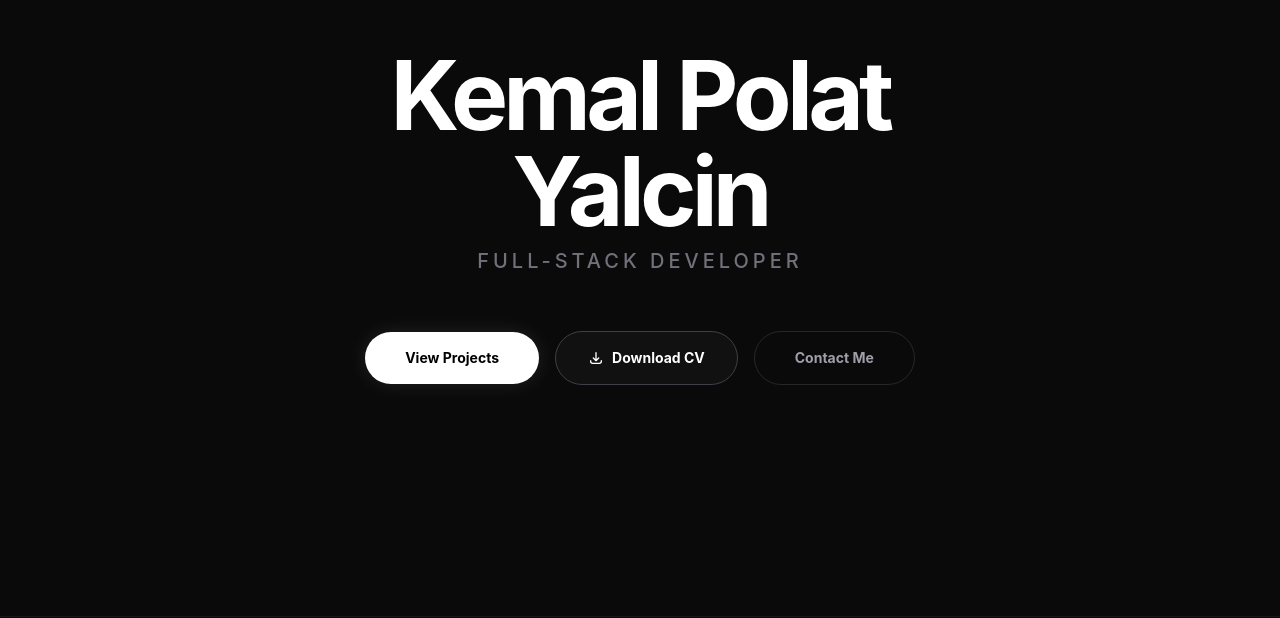
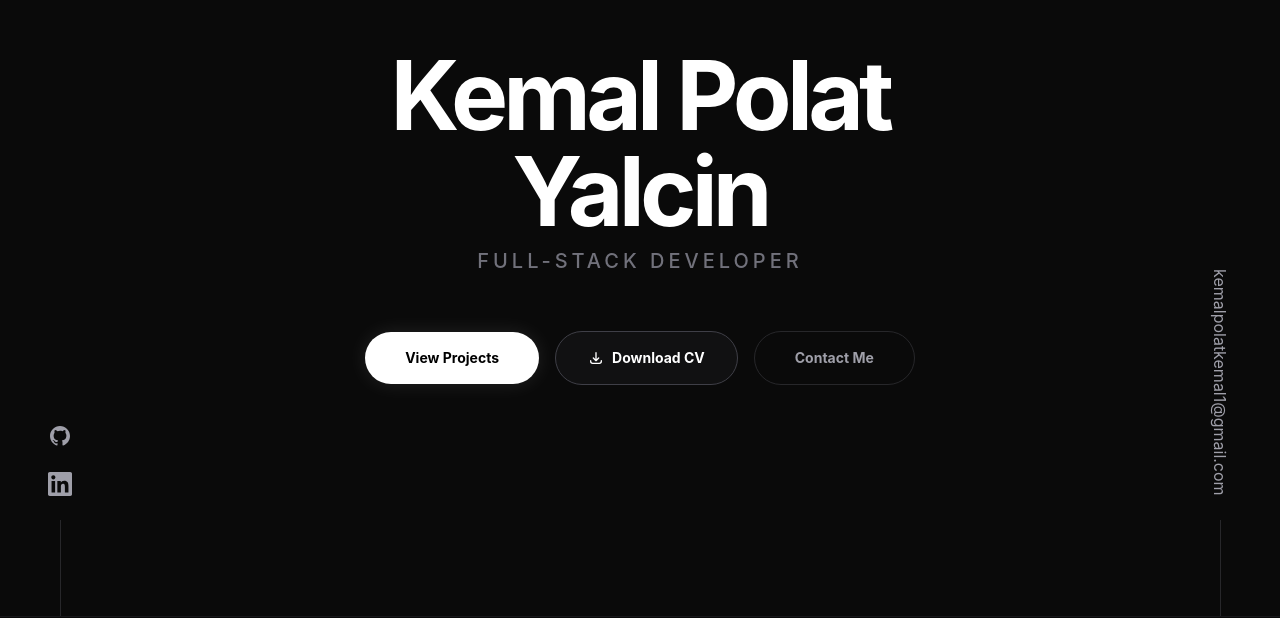
Before and after one commit to kemalpolatyalcin/kemal-portfolio, a Next.js app: page / in a window 1280 px wide. Shown: the part 184-802 px from the top of the page. Built offline with nearby package versions, Linux system fonts and the light colour scheme.

Commit message:
them aura and fixed social bars

```diff
--- a/src/app/page.tsx
+++ b/src/app/page.tsx
@@ -71,10 +71,27 @@ export default function Home() {
     };
 
     return (
-        <div className="min-h-screen bg-[#0a0a0a] text-white selection:bg-white selection:text-black">
+        <div className="min-h-screen bg-[#0a0a0a] text-white selection:bg-emerald-500/30 selection:text-emerald-200">
 
             <main className="relative min-h-screen flex flex-col items-center justify-center p-6 overflow-hidden">
-                <div className="absolute inset-0 bg-[radial-gradient(circle_at_50%_50%,_var(--tw-gradient-stops))] from-zinc-800/20 via-[#0a0a0a] to-[#0a0a0a] pointer-events-none" />
+                <div className="hidden xl:flex flex-col items-center fixed bottom-0 left-12 z-50">
+                    <div className="flex flex-col gap-6 mb-6">
+                        <a href="https://github.com/kemalpolatyalcin" target="_blank" rel="noreferrer" className="text-zinc-400 hover:text-emerald-400 hover:-translate-y-1 transition-all duration-300">
+                            <svg className="w-6 h-6" fill="currentColor" viewBox="0 0 24 24"><path fillRule="evenodd" clipRule="evenodd" d="M12 2C6.477 2 2 6.477 2 12c0 4.42 2.865 8.166 6.839 9.489.5.092.682-.217.682-.482 0-.237-.008-.866-.013-1.699-2.782.603-3.369-1.34-3.369-1.34-.454-1.156-1.11-1.464-1.11-1.464-.908-.62.069-.608.069-.608 1.003.07 1.531 1.03 1.531 1.03.892 1.529 2.341 1.087 2.91.831.092-.646.35-1.086.636-1.336-2.22-.253-4.555-1.11-4.555-4.943 0-1.091.39-1.984 1.029-2.683-.103-.253-.446-1.27.098-2.647 0 0 .84-.269 2.75 1.025A9.578 9.578 0 0112 6.836c.85.004 1.705.114 2.504.336 1.909-1.294 2.747-1.025 2.747-1.025.546 1.379.203 2.394.1 2.647.64.699 1.028 1.592 1.028 2.683 0 3.842-2.339 4.687-4.566 4.935.359.309.678.919.678 1.852 0 1.336-.012 2.415-.012 2.743 0 .267.18.578.688.48C19.138 20.161 22 16.418 22 12c0-5.523-4.477-10-10-10z" /></svg>
+                        </a>
+                        <a href="https://www.linkedin.com/in/kemal-polat-yal%C3%A7%C4%B1n-232aa3197/" target="_blank" rel="noreferrer" className="text-zinc-400 hover:text-emerald-400 hover:-translate-y-1 transition-all duration-300">
+                            <svg className="w-6 h-6" fill="currentColor" viewBox="0 0 24 24"><path d="M20.447 20.452h-3.554v-5.569c0-1.328-.027-3.037-1.852-3.037-1.853 0-2.136 1.445-2.136 2.939v5.667H9.351V9h3.414v1.561h.046c.477-.9 1.637-1.85 3.37-1.85 3.601 0 4.267 2.37 4.267 5.455v6.286zM5.337 7.433c-1.144 0-2.063-.926-2.063-2.065 0-1.138.92-2.063 2.063-2.063 1.14 0 2.064.925 2.064 2.063 0 1.139-.925 2.065-2.064 2.065zm1.782 13.019H3.555V9h3.564v11.452zM22.225 0H1.771C.792 0 0 .774 0 1.729v20.542C0 23.227.792 24 1.771 24h20.451C23.2 24 24 23.227 24 22.271V1.729C24 .774 23.2 0 22.222 0h.003z" /></svg>
+                        </a>
+                    </div>
+                    <div className="w-px h-24 bg-zinc-800"></div>
+                </div>
+                <div className="hidden xl:flex flex-col items-center fixed bottom-0 right-12 z-50">
+                    <a href="mailto:kemalpolatkemal1@gmail.com" className="text-zinc-400 hover:text-emerald-400 hover:-translate-y-2 transition-all duration-300" style={{ writingMode: 'vertical-rl' }}>
+                        kemalpolatkemal1@gmail.com
+                    </a>
+                    <div className="w-px h-24 bg-zinc-800 mt-6"></div>
+                </div>
+                <div className="absolute inset-0 bg-[radial-gradient(circle_at_50%_50%,_var(--tw-gradient-stops))] from-emerald-900/15 via-[#0a0a0a] to-[#0a0a0a] pointer-events-none" />
 
                 <div className="z-10 text-center max-w-sm md:max-w-3xl space-y-8 md:space-y-10">
                     <div className="space-y-2">
```
